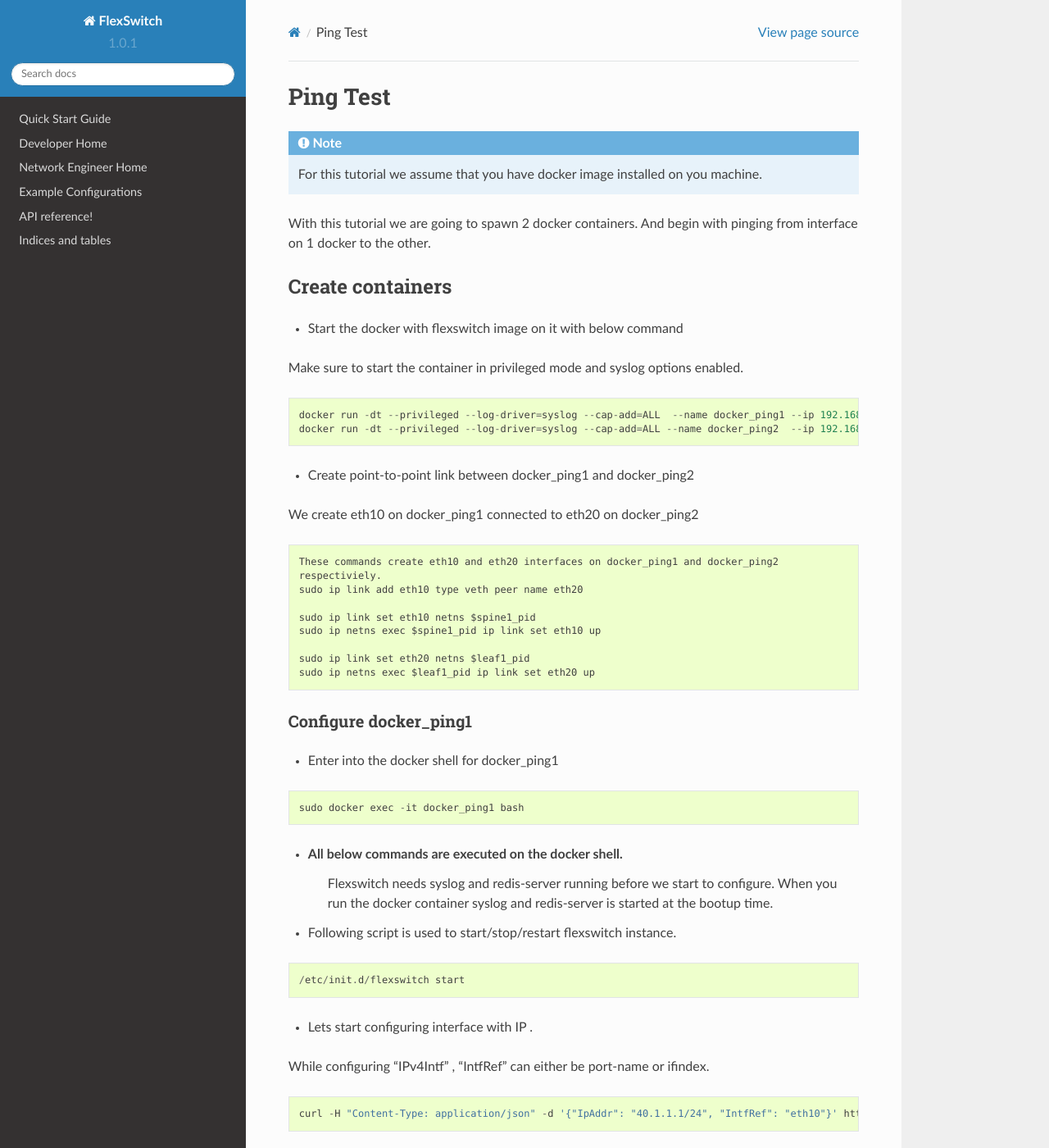
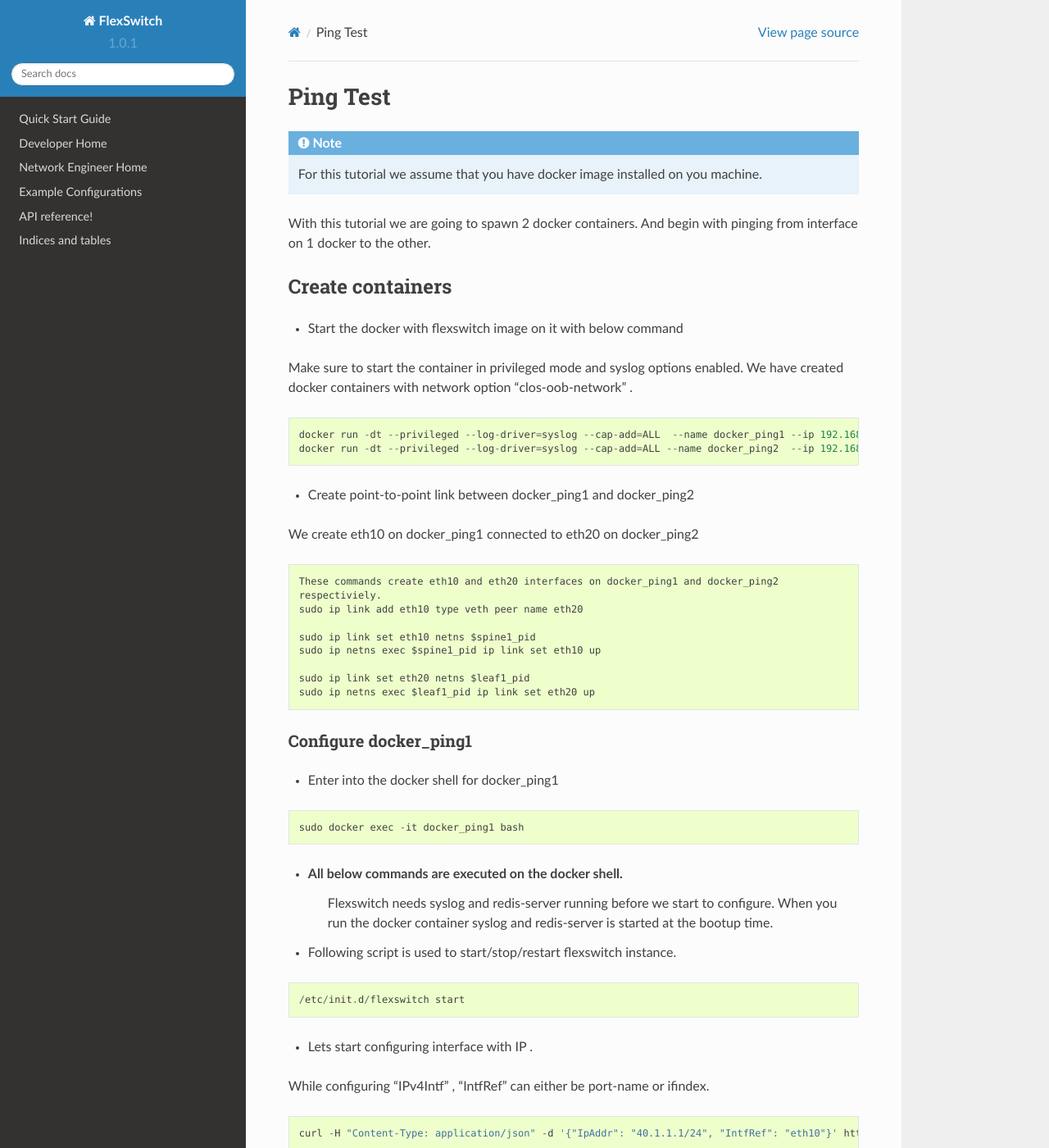
Before and after one commit to lakshmi-kannan/docs-1, a Sphinx documentation site: the page built from source/ping.rst, in a window 1280 px wide and 1400 px high. Shown: the whole window at 82% size. Built offline with Sphinx 7.4.7 and the Read the Docs theme 2.0.0, drawn with Linux system fonts in a browser that asks for light colours; formulas are drawn with MathJax 3; pages that are not in the unit, such as notebooks, are missing from menus; some of the changed lines change nothing that is shown; some of the changed text lies outside the part shown.

Commit message:
Update ping.rst

```diff
--- a/source/ping.rst
+++ b/source/ping.rst
@@ -14,6 +14,8 @@
 -  Start the docker with flexswitch image on it with below command
 
 Make sure to start the container in privileged mode and syslog options enabled.
+We have created docker containers with network option "clos-oob-network" .
+
 ::
 
     docker run -dt --privileged --log-driver=syslog --cap-add=ALL  --name docker_ping1 --ip 192.168.0.2 --net=clos-oob-network  -P libero18/ubuntu-14.04:Flexv43
@@ -85,7 +87,7 @@
 
     ping 40.1.1.2
 
-Debug Commands
+Show Commands
 ^^^^^^^^^^^^^^^^^^^^^
 
 - Check system health
```
